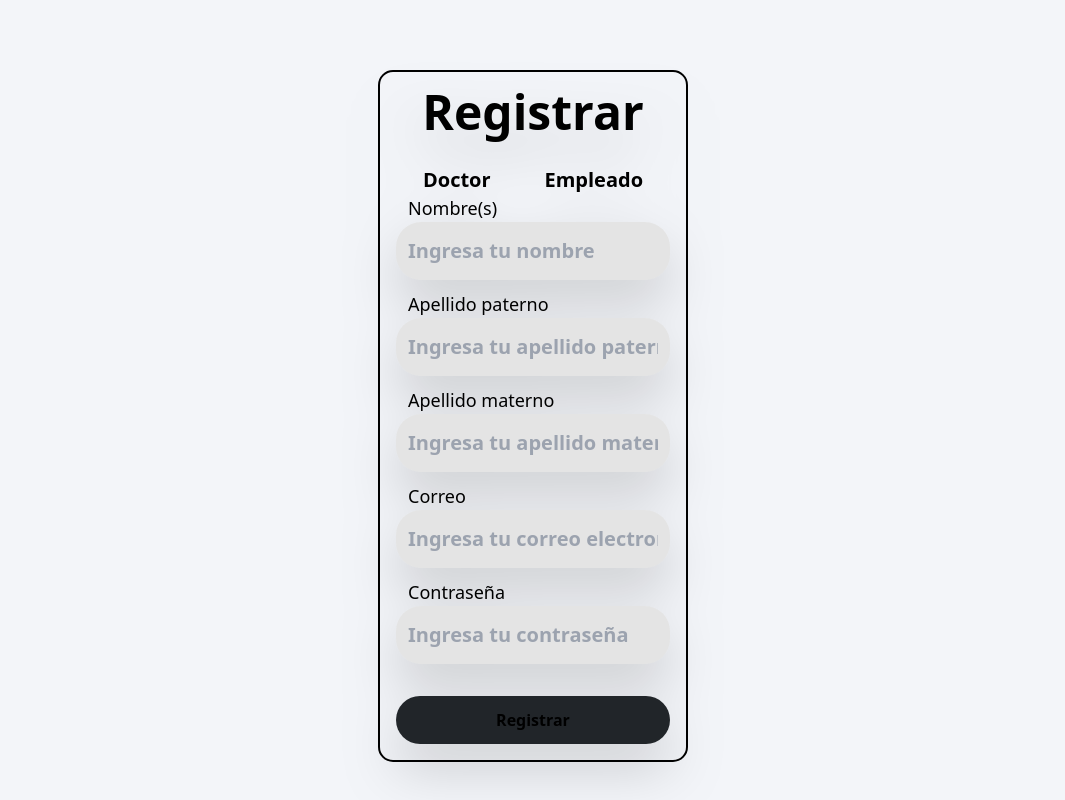
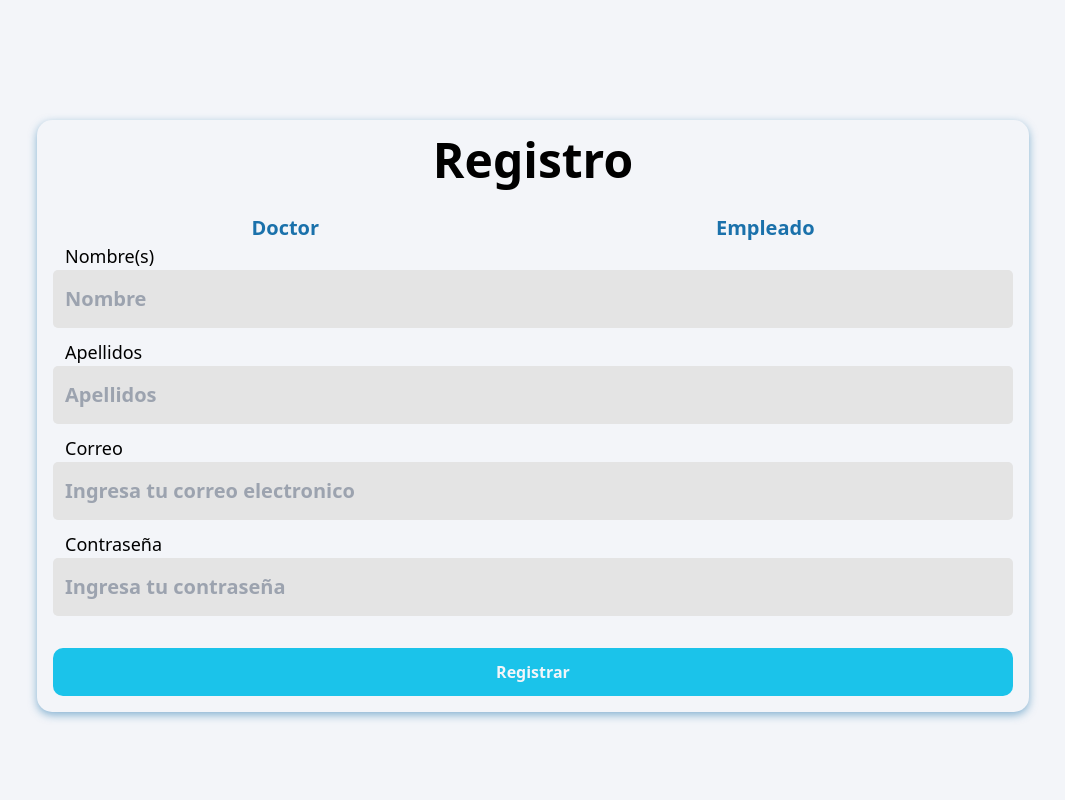
Before and after one commit to QUEVEDODENTAL/quevedo_dental, a Next.js app: page /admin/registrar in a window 1280 px wide. Shown: the whole page, without its empty margins (107-1172 px from the left). Built offline with nearby package versions, Linux system fonts and the light colour scheme.

Commit message:
Actualizcion de RegistroPage

```diff
--- a/src/components/Login.jsx
+++ b/src/components/Login.jsx
@@ -1,18 +1,28 @@
-import Link from "next/link"
+'use client'
+
+import Link from "next/link";
 
 const Login = () => {
 
+    const handleLogin = (event) => {
+        event.preventDefault();
+        const correo = event.target.correo.value;
+        const password = event.target.password.value;
+        console.log("Correo:", correo);
+        console.log("Contraseña:", password);
+    };
+
     return (
         <div className="mx-1 my-1 p-4 border-2 rounded-[15px] drop-shadow-2xl ">
-            <h1 className='text-5xl font-semibold flex justify-center mb-[30px]'>Iniciar Sesion</h1>
+            <h1 className='text-5xl font-semibold flex justify-center mb-[30px]'>Iniciar Sesión</h1>
 
-            <form>
+            <form onSubmit={handleLogin}>
                 <label className="text-lg font-medium px-[12px]">Correo</label>
                 <input
                     type="email"
                     name='correo'
                     className="w-full outline-none rounded-[25px] mb-[10px] bg-[#e4e4e4] px-[12px] py-[15px]"
-                    placeholder="Ingresa tu correo electronico" />
+                    placeholder="Ingresa tu correo electrónico" />
                 <label className="text-lg font-medium px-[12px]">Contraseña</label>
                 <input
                     type="password"
@@ -20,20 +30,21 @@ const Login = () => {
                     className="w-full outline-none rounded-[25px]  bg-[#e4e4e4] px-[12px] py-[15px]"
                     placeholder="Ingresa tu contraseña" />
 
-            </form>
                 <div className="mt-8 flex flex-col">
                     <button
                         type='submit'
                         name='registrar'
                         className="text-[1rem] p-[10px] rounded-[25px] bg-[#1f5792] cursor-pointer text-white" >
-                    Iniciar secion
+                        Iniciar sesión
                     </button>
                 </div>
+            </form>
             <div className="flex justify-center mt-[15px]">
-                <p className="mr-2">No estas registrado?</p>
-                <Link href={'/admin/registrar'} className="text-blue-500">Registrate Ahora</Link>
+                <p className="mr-2">¿No estás registrado?</p>
+                <Link href={'/admin/registrar'} className="text-blue-500">Regístrate Ahora</Link>
             </div>
         </div>
     )
-}
-export default Login
+};
+
+export default Login;
--- a/src/components/Registrar.jsx
+++ b/src/components/Registrar.jsx
@@ -1,12 +1,16 @@
 const RegistrarPage = () => {
 
     return (
-        <div className="bg-white mx-1 my-1 p-4  border-2 rounded-[15px] drop-shadow-2xl lg:w-1/4 md:w-1/2">
-            <h1 className='text-5xl font-semibold flex justify-center mb-[30px]'>Registrar</h1>
+        <div className=" mx-1 my-1 p-4 border-10 custom-shadowa rounded-[15px] lg:w-4/5 md:w-1/2">
+            <h1 className='text-5xl font-bold flex justify-center mb-[30px]'>Registro</h1>
 
             <div className="flex justify-around">
-                <button>Doctor </button>
-                <button>Empleado</button>
+                <div>
+                    <button className="font-semibold text-secondary-font hover:bg-cyan-600" >Doctor </button>
+                </div>
+                <div>
+                    <button className=" font-semibold text-secondary-font">Empleado</button>
+                </div>
             </div>
 
             <form>
@@ -14,41 +18,32 @@ const RegistrarPage = () => {
                 <input
                     type="text"
                     name='nombre'
-                    className="w-full outline-none rounded-[25px] mb-[10px] bg-[#e4e4e4] px-[12px] py-[15px]"
-                    placeholder="Ingresa tu nombre" />
-                <label className="text-lg font-medium px-[12px]">Apellido paterno</label>
+                    className="w-full outline-secondary-font rounded-[5px] mb-[10px] bg-[#e4e4e4] px-[12px] py-[15px]"
+                    placeholder="Nombre" />
+                <label className="text-lg font-medium px-[12px]">Apellidos</label>
                 <input
                     type="text"
-                    name='apellidop'
-                    className="w-full outline-none rounded-[25px] mb-[10px] bg-[#e4e4e4] px-[12px] py-[15px]"
-                    placeholder="Ingresa tu apellido paterno" />
-                <label className="text-lg font-medium px-[12px]">Apellido materno</label>
-                <input
-
-                    type="text"
-                    name='apellidom'
-                    className="w-full outline-none rounded-[25px] mb-[10px] bg-[#e4e4e4] px-[12px] py-[15px]"
-                    placeholder="Ingresa tu apellido materno" />
+                    name='Apellidos'
+                    className="w-full outline-none rounded-[5px] mb-[10px] bg-[#e4e4e4] px-[12px] py-[15px]"
+                    placeholder="Apellidos" />
                 <label className="text-lg font-medium px-[12px]">Correo</label>
                 <input
 
                     type="email"
                     name='correo'
-                    className="w-full outline-none rounded-[25px] mb-[10px] bg-[#e4e4e4] px-[12px] py-[15px]"
+                    className="w-full outline-none rounded-[5px] mb-[10px] bg-[#e4e4e4] px-[12px] py-[15px]"
                     placeholder="Ingresa tu correo electronico" />
                 <label className="text-lg font-medium px-[12px]">Contraseña</label>
                 <input
                     type="password"
                     name='password'
-                    className="w-full outline-none rounded-[25px] bg-[#e4e4e4] px-[12px] py-[15px]"
+                    className="w-full outline-none rounded-[5px] bg-[#e4e4e4] px-[12px] py-[15px]"
                     placeholder="Ingresa tu contraseña" />
-
             </form>
-            <div className="mt-8 flex flex-col">
-                <button
-                    type='submit'
-                    name='registrar'
-                    className="text-[1rem] p-[10px] rounded-[25px] bg-[#212529] cursor-pointer text-white" >Registrar</button>
+            <div className="mt-8 flex flex-col ">
+                <button type="submit" name="registrar" className="text-[1rem] p-[10px] rounded-[10px] bg-primary-info text-primary-seccion cursor-pointer text-white hover:bg-primary-info hover:text-primary-seccion hover:scale-95 transition-transform duration-300">
+                    Registrar
+                </button>
             </div>
         </div>
     )
```
Lines whose indentation alone changed are shown as unchanged.
